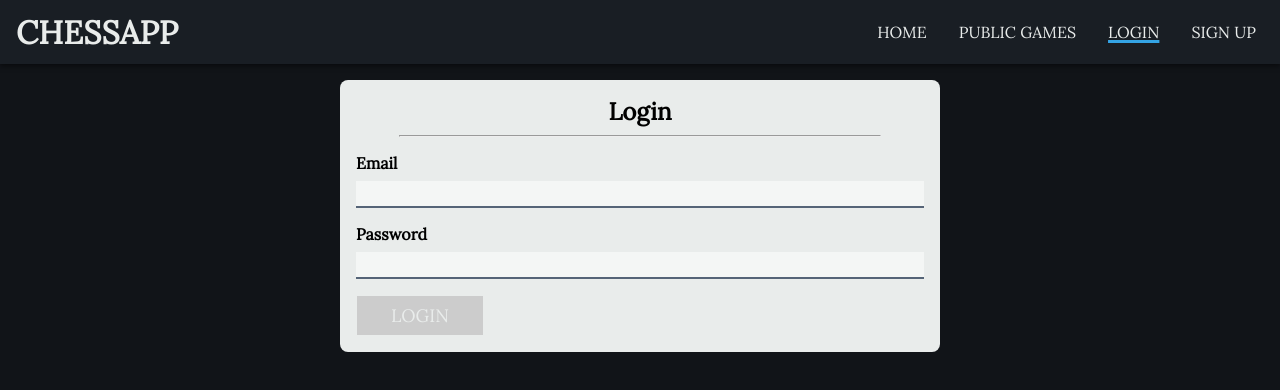
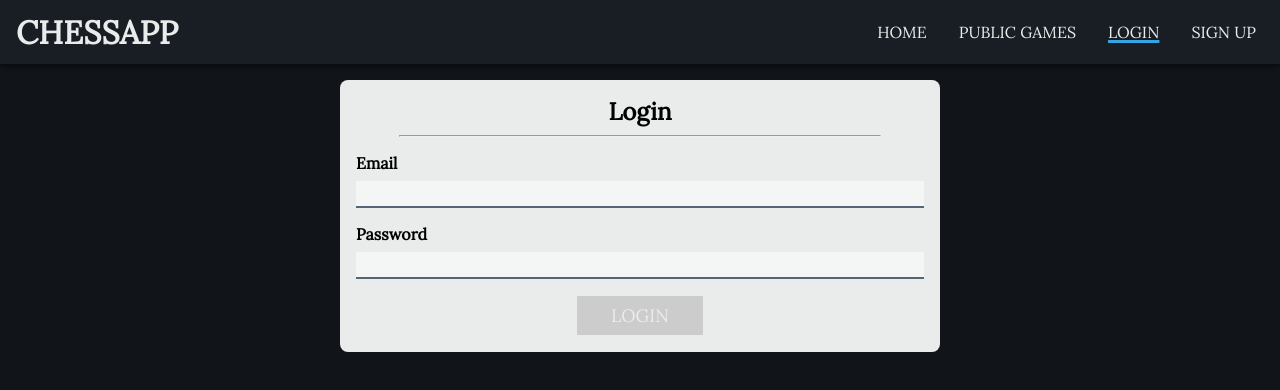
Before and after one commit to spgib/chessapp, a React (Create React App) app in the folder chessapp/: page /login in a window 1280 px wide. Shown: the top 390 px of the page. Built offline with nearby package versions, Linux system fonts and the light colour scheme; a web font is replaced by a local one.

Commit message:
Adjusted styling on login and sign up pages

```diff
--- a/chessapp/src/user/pages/auth.css
+++ b/chessapp/src/user/pages/auth.css
@@ -7,3 +7,8 @@
   margin: 0;
   text-align: center;
 }
+
+.auth button {
+  display: block;
+  margin: 0 auto;
+}
```
